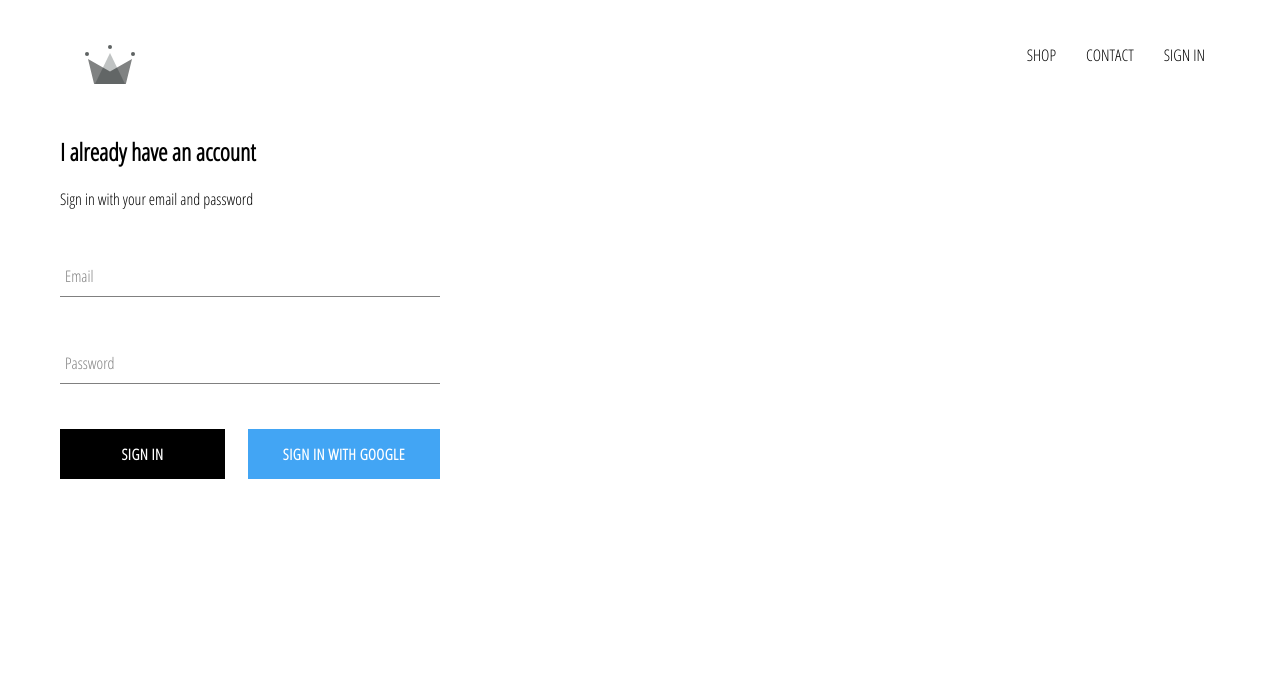
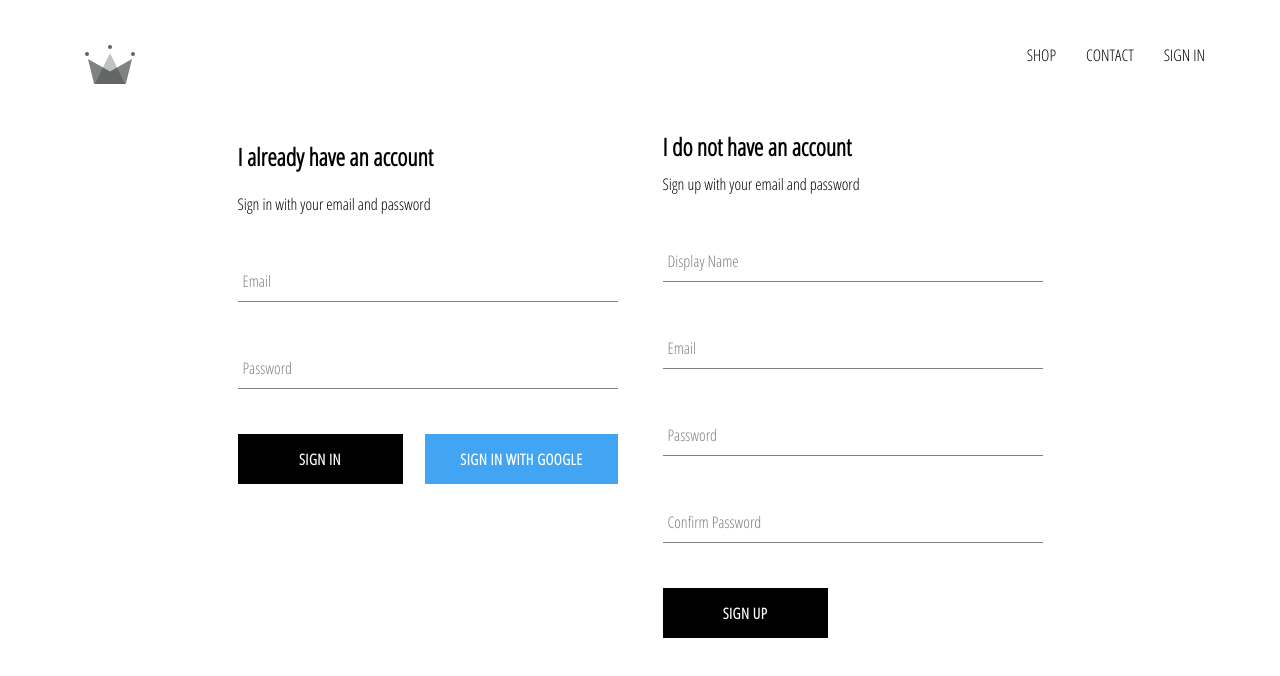
Before and after one commit to indrajithvgp/sympa-clothing, a React (Create React App) app: page /signin in a window 1280 px wide. Shown: the top 676 px of the page. Built offline with nearby package versions, Linux system fonts and the light colour scheme; no server answers.

Commit message:
Implemented firebase utils and included ability to store authenticated users into firestore database

```diff
--- a/src/App.js
+++ b/src/App.js
@@ -5,7 +5,7 @@ import {Switch, Route} from 'react-router-dom'
 import ShopPage from './pages/shop/shop.component.jsx'
 import Header from './components/header/header.component.jsx'
 import SignInAndSignUpPage from './pages/sign-in-sign-up/sign-in-sign-up.component'
-import {auth}  from './firebase/firebase.utils'
+import {auth, createUserProfileDocument}  from './firebase/firebase.utils'
 
 const HatsPage = (props)=>{
   console.log(props)
@@ -22,8 +22,26 @@ class App extends Component{
   }
   unSubscribeFromAuth = null
   componentDidMount() {
-    auth.onAuthStateChanged(user => {this.setState({currentUser:user})
-    console.log(user)})
+    this.unSubscribeFromAuth = auth.onAuthStateChanged(async userAuth => {
+
+      if(userAuth){
+        const userRef = await createUserProfileDocument(userAuth)
+
+        userRef.onSnapshot(snapShot=>{
+            this.setState({currentUser:{
+              id:snapShot.id,
+              ...snapShot.data()
+            }
+          })
+          console.log(this.state)
+        })
+
+      }else{
+        this.setState({currentUser:userAuth})
+        console.log(this.state)
+      }
+
+  })
 
   }
   componentWillUnmount(){
--- /dev/null
+++ b/src/components/sign-up/sign-up.component.jsx
@@ -0,0 +1,92 @@
+import React, {Component} from 'react'
+
+import FormInput from '../form-input/form-input.component'
+import CustomButton from '../custom-button/custom-button.component'
+
+import {auth, createUserProfileDocument} from '../../firebase/firebase.utils.js'
+
+import './sign-up.styles.scss'
+
+class SignUp extends Component {
+
+    constructor(props) {
+        super(props)
+        this.state={
+            displayName:'',
+            email:'',
+            password:'',
+            confirmPassword:'',
+        }
+    }
+
+    handleSubmit = async(e)=>{
+        e.preventDefault()
+        const {displayName, email, password, confirmPassword} = this.state
+
+        if(password !== confirmPassword){
+            alert(`Password don't match`)
+        }
+
+        try{
+            const {user} = await auth.createUserWithEmailAndPassword(email, password)
+            await createUserProfileDocument(user, {displayName})
+            this.setState({
+                displayName:'',
+                email:'',
+                password:'',
+                confirmPassword:'',
+            })
+        }catch(err){
+            console.log(err)
+        }
+
+    }
+    handleChange = (e)=>{
+        const {name, value} = e.target
+
+        this.setState({[name]:value})
+    }
+
+    render() {
+        const {displayName, email, password, confirmPassword} = this.state
+        return(
+            <div className="sign-up">
+                <h2 className="title">I do not have an account</h2>
+                <span>Sign up with your email and password</span>
+                <form className="sign-up-form" onSubmit={this.handleSubmit}>
+                    <FormInput  type="text"
+                                name="displayName"
+                                value={displayName}
+                                onChange={this.handleChange}
+                                label="Display Name"
+                                required
+                    />
+                    <FormInput  type="email"
+                                name="email"
+                                value={email}
+                                onChange={this.handleChange}
+                                label="Email"
+                                required
+                    />
+                    <FormInput  type="password"
+                                name="password"
+                                value={password}
+                                onChange={this.handleChange}
+                                label="Password"
+                                required
+                    />
+                    <FormInput  type="password"
+                                name="confirmPassword"
+                                value={confirmPassword}
+                                onChange={this.handleChange}
+                                label="Confirm Password"
+                                required
+                    />
+                    <CustomButton type="submit">SIGN UP</CustomButton>
+                </form>
+            </div>
+        )
+    }
+}
+
+export default SignUp
--- /dev/null
+++ b/src/components/sign-up/sign-up.styles.scss
@@ -0,0 +1,9 @@
+.sign-up{
+    display: flex;
+    flex-direction:column;
+    width:380px;
+
+    .title{
+        margin:10px 0;
+    }
+}
--- a/src/firebase/firebase.utils.js
+++ b/src/firebase/firebase.utils.js
@@ -12,6 +12,30 @@ const config = {
     appId: "1:138517807866:web:b1532a65fd420a46a6bf43"
 };
 
+export const createUserProfileDocument = async (userAuth, additionalData)=>{
+    if(!userAuth)return
+
+    const userRef = firestore.doc(`user/${userAuth.uid}`)
+    const snapShot = await userRef.get()
+
+    if(!snapShot.exists){
+        const {displayName, email} = userAuth
+        const createdAt = new Date()
+        try{
+            await userRef.set({
+                displayName,
+                email,
+                createdAt,
+                ...additionalData
+            })
+        }catch(err){
+            console.log("error catching user", err.message)
+        }
+    }
+
+    return userRef
+}
+
 firebase.initializeApp(config)
 
 export const auth = firebase.auth()
--- a/src/pages/sign-in-sign-up/sign-in-sign-up.component.jsx
+++ b/src/pages/sign-in-sign-up/sign-in-sign-up.component.jsx
@@ -1,9 +1,14 @@
 import './sign-in-sign-up.styles.scss'
 import React from 'react'
 import SignIn from '../../components/sign-in/sign-in.component'
+import SignUp from '../../components/sign-up/sign-up.component'
+
 const SignInAndSignUpPage=()=> (
 
-    <div className="sign-in-and-sign-up"><SignIn/></div>
+    <div className="sign-in-and-sign-up">
+        <SignIn/>
+        <SignUp/>
+    </div>
 )
 
 export default SignInAndSignUpPage
--- a/src/pages/sign-in-sign-up/sign-in-sign-up.styles.scss
+++ b/src/pages/sign-in-sign-up/sign-in-sign-up.styles.scss
@@ -0,0 +1,6 @@
+.sign-in-and-sign-up{
+    width:805px;
+    display:flex;
+    justify-content: space-between;
+    margin:30px auto;
+}
```
Also changed, not shown: 1 other file (tests, documents, lock files or other folders).
